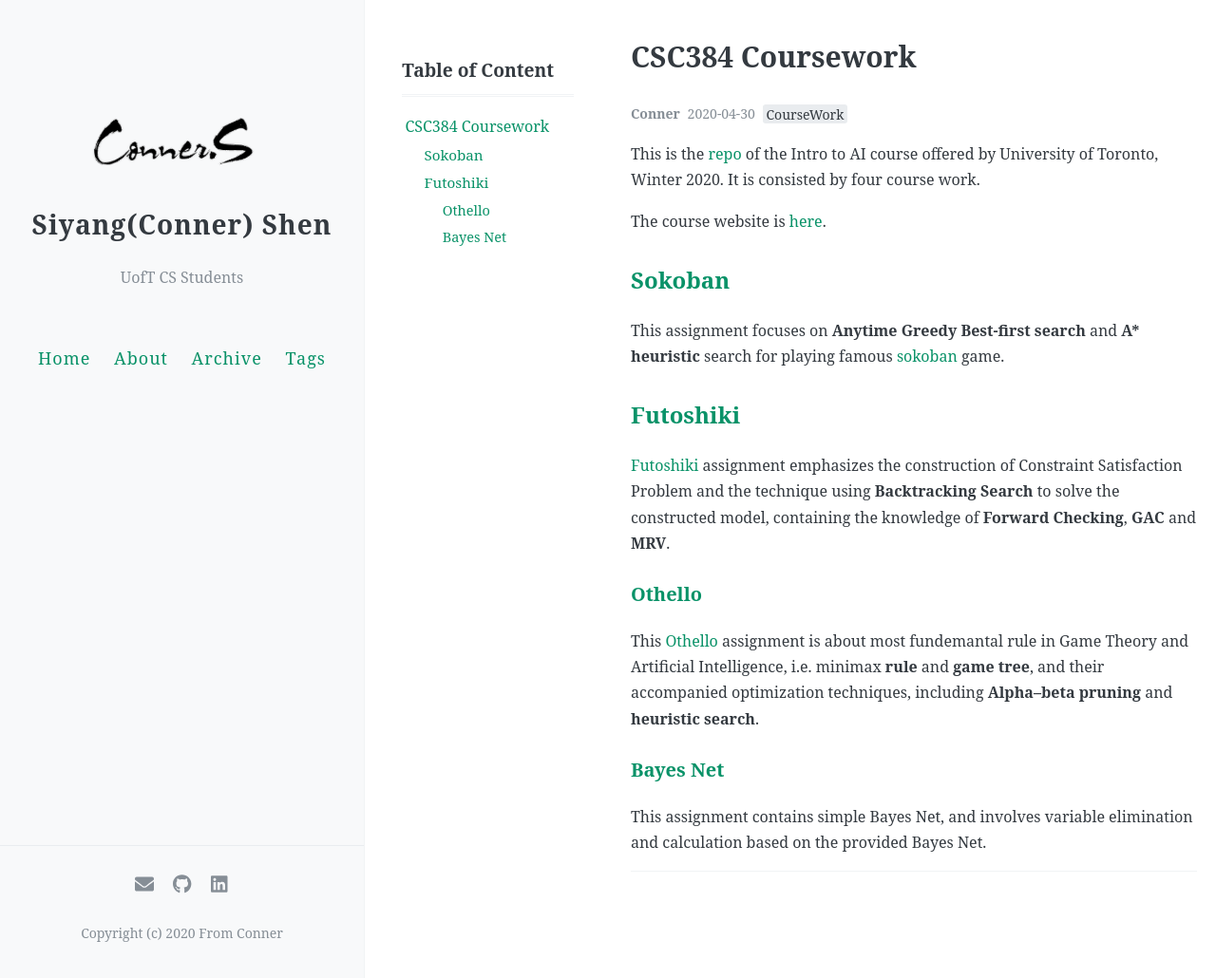
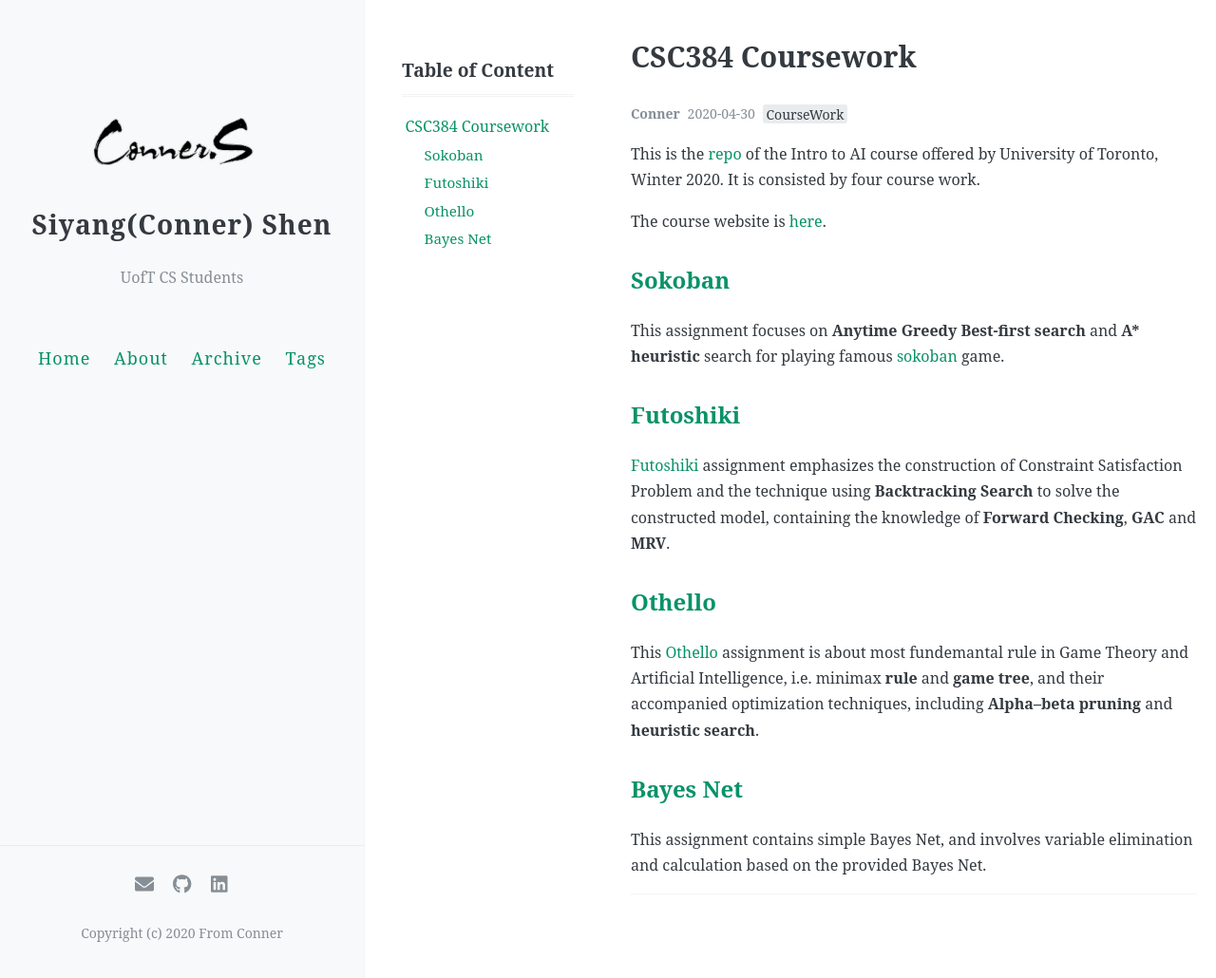
Before and after one commit to Connerrrrr/Connerrrrr.github.io, a Jekyll site: the page built from _posts/2020-04-30-csc384.md, in a window 1280 px wide and 1030 px high. Shown: the whole window at 95% size. Built offline with Jekyll 4.4.1, drawn with Linux system fonts in a browser that asks for light colours; comment, search, counter and statistics services are not loaded.

Commit message:
Update 2020-04-30-csc384.md

```diff
--- a/_posts/2020-04-30-csc384.md
+++ b/_posts/2020-04-30-csc384.md
@@ -20,10 +20,10 @@ This assignment focuses on **Anytime Greedy Best-first search** and **A* heurist
 
 [Futoshiki](https://en.wikipedia.org/wiki/Futoshiki) assignment emphasizes the construction of Constraint Satisfaction Problem and the technique using **Backtracking Search** to solve the constructed model, containing the knowledge of **Forward Checking**, **GAC** and **MRV**.
 
-### [Othello](https://github.com/Connerrrrr/CSC384CourseWork/tree/master/A3)
+## [Othello](https://github.com/Connerrrrr/CSC384CourseWork/tree/master/A3)
 
 This [Othello](https://en.wikipedia.org/wiki/Reversi) assignment is about most fundemantal rule in Game Theory and Artificial Intelligence, i.e. minimax **rule** and **game tree**, and their accompanied optimization techniques, including **Alpha–beta pruning** and **heuristic search**.
 
-### [Bayes Net](https://github.com/Connerrrrr/CSC384CourseWork/tree/master/A4)
+## [Bayes Net](https://github.com/Connerrrrr/CSC384CourseWork/tree/master/A4)
 
 This assignment contains simple Bayes Net, and involves variable elimination and calculation based on the provided Bayes Net.
```
